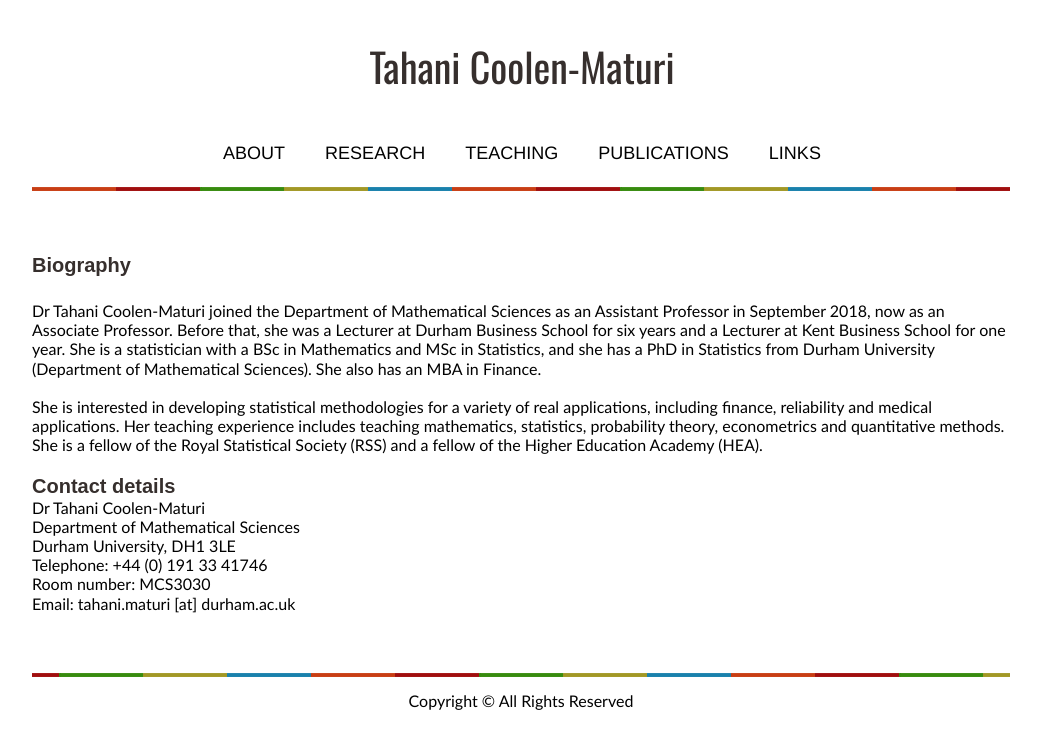
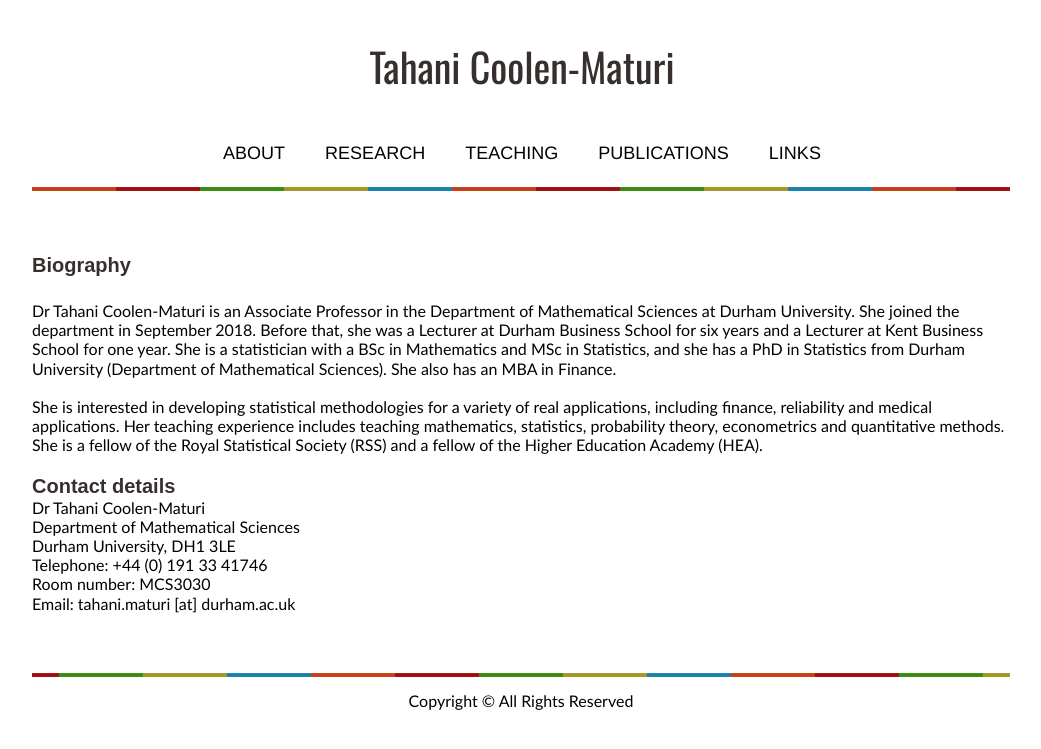
Before and after one commit to tmaturi/tahanimaturi, a Jekyll site: the page built from index.md, in a window 1280 px wide. Shown: the top 749 px of the page, without its empty margins (119-1160 px from the left). Built offline with Jekyll 4.4.1, drawn with Linux system fonts in a browser that asks for light colours; our own code applies the rules of GitHub Pages for plain Markdown files.

Commit message:
Update index.md

```diff
--- a/index.md
+++ b/index.md
@@ -4,7 +4,7 @@ title: About
 
 ## Biography<br><br>
 
-Dr Tahani Coolen-Maturi joined the Department of Mathematical Sciences as an Assistant Professor in September 2018, now as an Associate Professor. Before that, she was a Lecturer at Durham Business School for six years and a Lecturer at Kent Business School for one year. She is a statistician with a BSc in Mathematics and MSc in Statistics, and she has a PhD in Statistics from Durham University (Department of Mathematical Sciences). She also has an MBA in Finance.<br><br>
+Dr Tahani Coolen-Maturi  is an Associate Professor in the Department of Mathematical Sciences at Durham University. She joined the department in September 2018. Before that, she was a Lecturer at Durham Business School for six years and a Lecturer at Kent Business School for one year. She is a statistician with a BSc in Mathematics and MSc in Statistics, and she has a PhD in Statistics from Durham University (Department of Mathematical Sciences). She also has an MBA in Finance.<br><br>
 
 She is interested in developing statistical methodologies for a variety of real applications, including finance, reliability and medical applications. Her teaching experience includes teaching mathematics, statistics, probability theory, econometrics and quantitative methods. She is a fellow of the Royal Statistical Society (RSS) and a fellow of the Higher Education Academy (HEA).<br><br>
 
```
